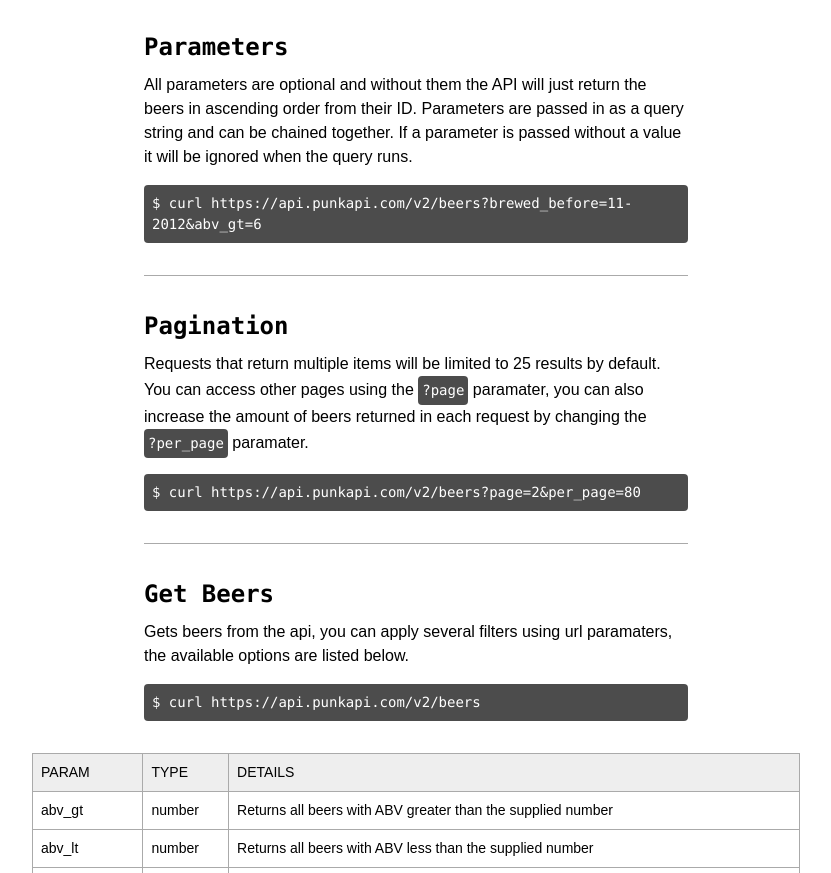
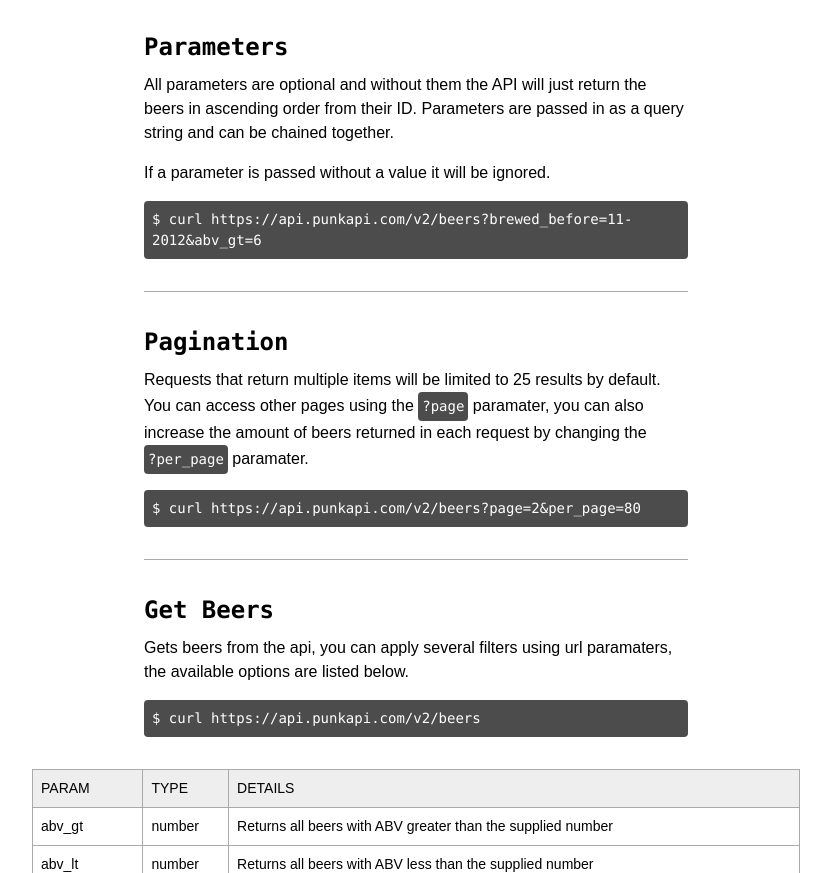
Before and after one commit to sammdec/punkapi-site, a website: page views/docsV2.html in a window 1280 px wide. Shown: the part 1042-1915 px from the top of the page, without its empty margins (224-1055 px from the left). Drawn offline with nearby package versions, Linux system fonts and the light colour scheme; files that its build step writes are made by us from their sources.

Commit message:
Update docs to clearer language

```diff
--- a/views/docsV2.html
+++ b/views/docsV2.html
@@ -105,7 +105,9 @@
 
   <section class="mw7 center f5 measure-wide lh-copy mb4 ph0-ns ph3 pb4 bb b--light-silver">
     <h2 class="code f3 mb2 mt0">Parameters</h2>
-    <p class="mt0">All parameters are optional and without them the API will just return the beers in ascending order from their ID. Parameters are passed in as a query string and can be chained together. If a parameter is passed without a value it will be ignored when the query runs.</p>
+    <p class="mt0">All parameters are optional and without them the API will just return the beers in ascending order from their ID. Parameters are passed in as a query string and can be chained together.</p>
+
+    <p>If a parameter is passed without a value it will be ignored.</p>
     <code class="code f6 pa2 db bg-black-70 white br2 ww-break ww-normal-ns">
       $ curl https://api.punkapi.com/v2/beers?brewed_before=11-2012&abv_gt=6
     </code>
```
